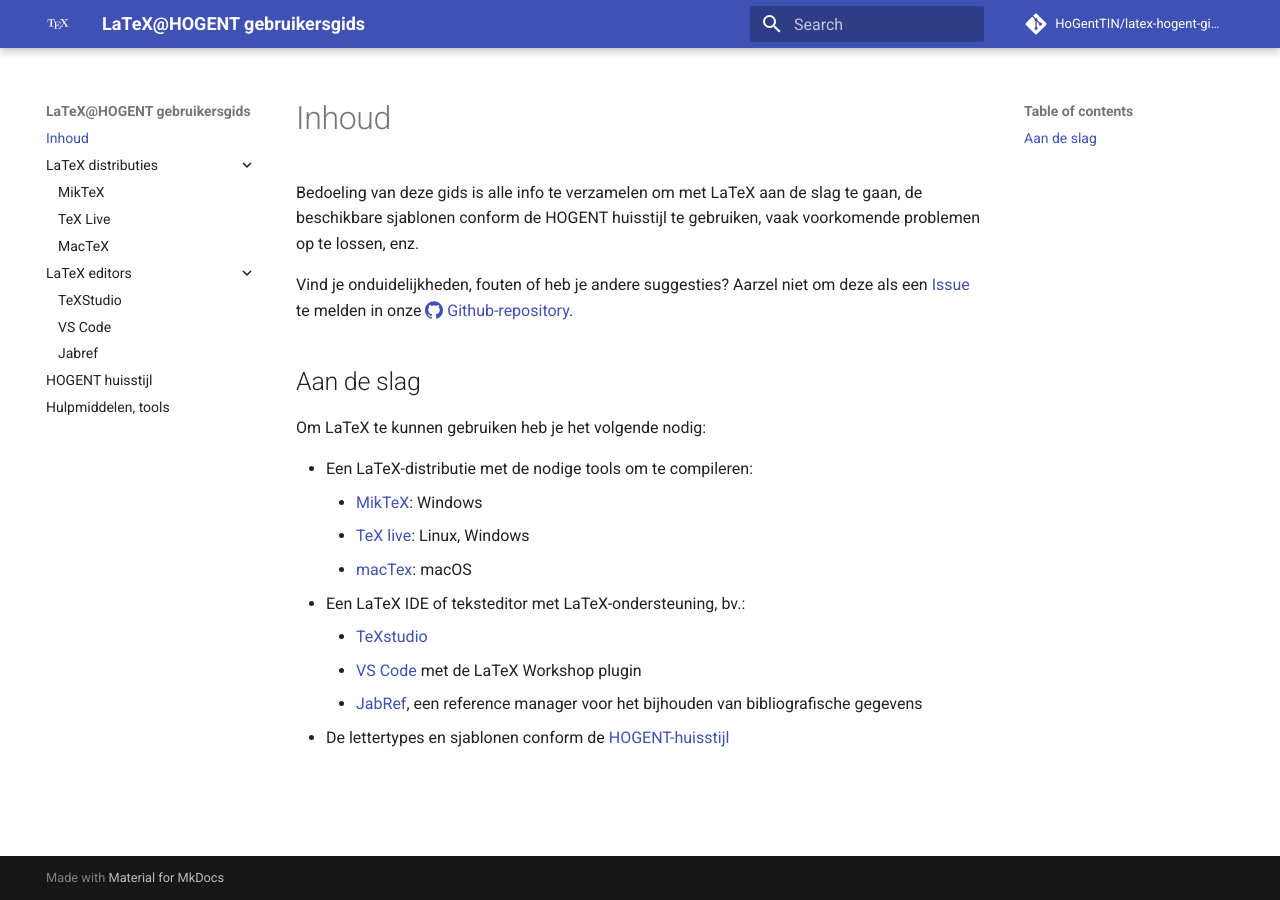
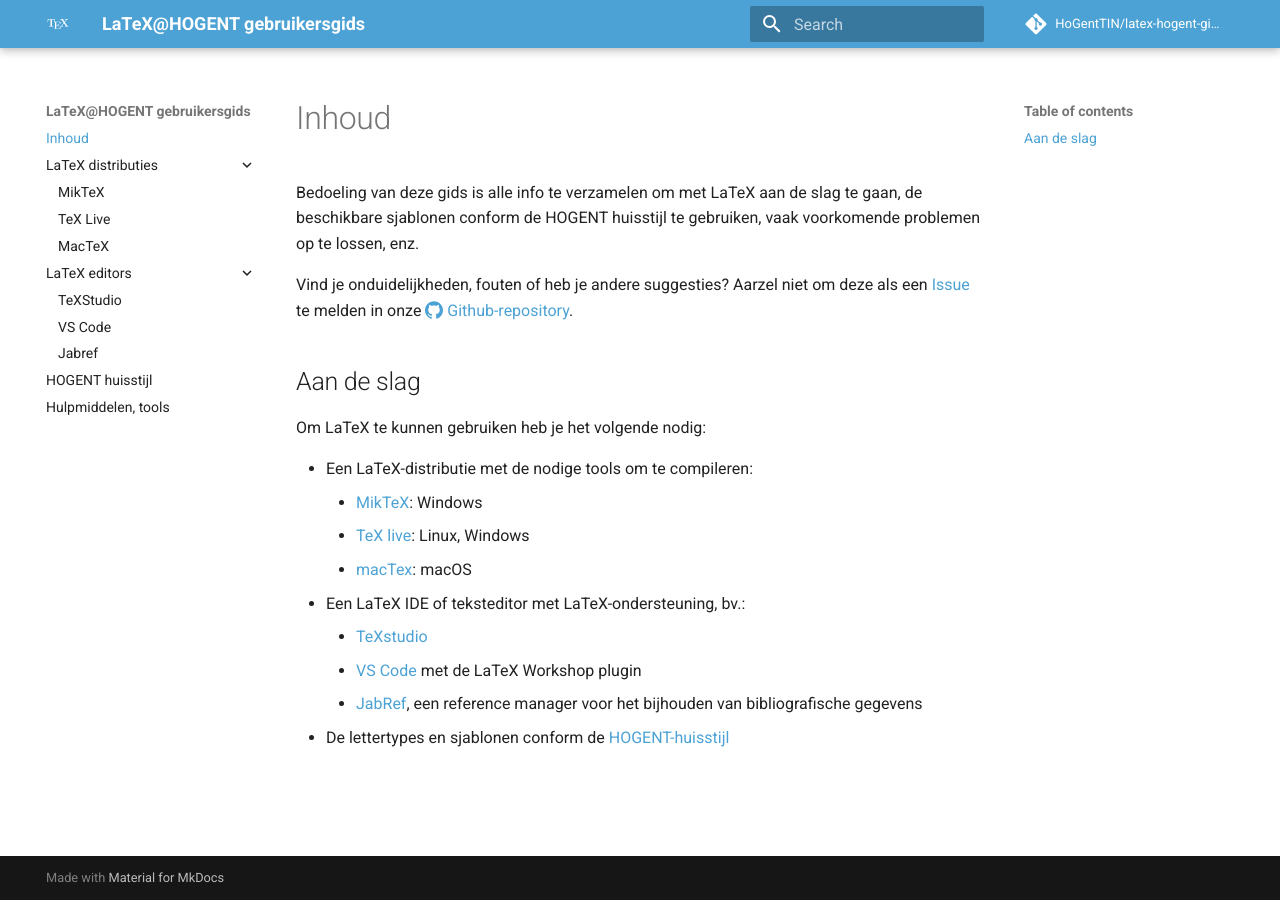
Before and after one commit to HoGentTIN/latex-hogent-gids, an MkDocs documentation site: the page built from docs/index.md, in a window 1280 px wide. Built offline with MkDocs 1.6.1 and Material for MkDocs 9.7.7, drawn with Linux system fonts in a browser that asks for light colours; comment, search, counter and statistics services are not loaded.

Commit message:
Gebruik huisstijlkleur

```diff
--- /dev/null
+++ b/docs/stylesheets/extra.css
@@ -0,0 +1,5 @@
+:root {
+    --md-primary-fg-color:        #4CA2D5;
+    --md-primary-fg-color--light: #9fcde8;
+    --md-primary-fg-color--dark:  #246c97;
+  }
--- a/mkdocs.yml
+++ b/mkdocs.yml
@@ -1,16 +1,11 @@
 ---
+# Site metadata
 site_name: LaTeX@HOGENT gebruikersgids
 site_url: "https://hogenttin.github.io/latex-hogent-gids/"
 repo_name: "HoGentTIN/latex-hogent-gids/"
 repo_url: "https://github.com/HoGentTIN/latex-hogent-gids/"
 
-theme:
-  name: material
-  features:
-    - navigation.expand
-  favicon: "images/tex-icon.png"
-  logo: "images/tex-icon-white.png"
-
+# Navigation
 nav:
   - "Inhoud": "index.md"
   - "LaTeX distributies":
@@ -24,7 +19,6 @@
   - "HOGENT huisstijl": "hogent-huisstijl.md"
   - "Hulpmiddelen, tools": "hulpmiddelen.md"
 
-
 markdown_extensions:
   - pymdownx.superfences
   - pymdownx.tabbed:
@@ -35,3 +29,14 @@
       options:
         custom_icons:
           - overrides/.icons
+
+# Theme settings
+theme:
+  name: material
+  features:
+    - navigation.expand
+  favicon: "images/tex-icon.png"
+  logo: "images/tex-icon-white.png"
+
+extra_css:
+  - stylesheets/extra.css
```
